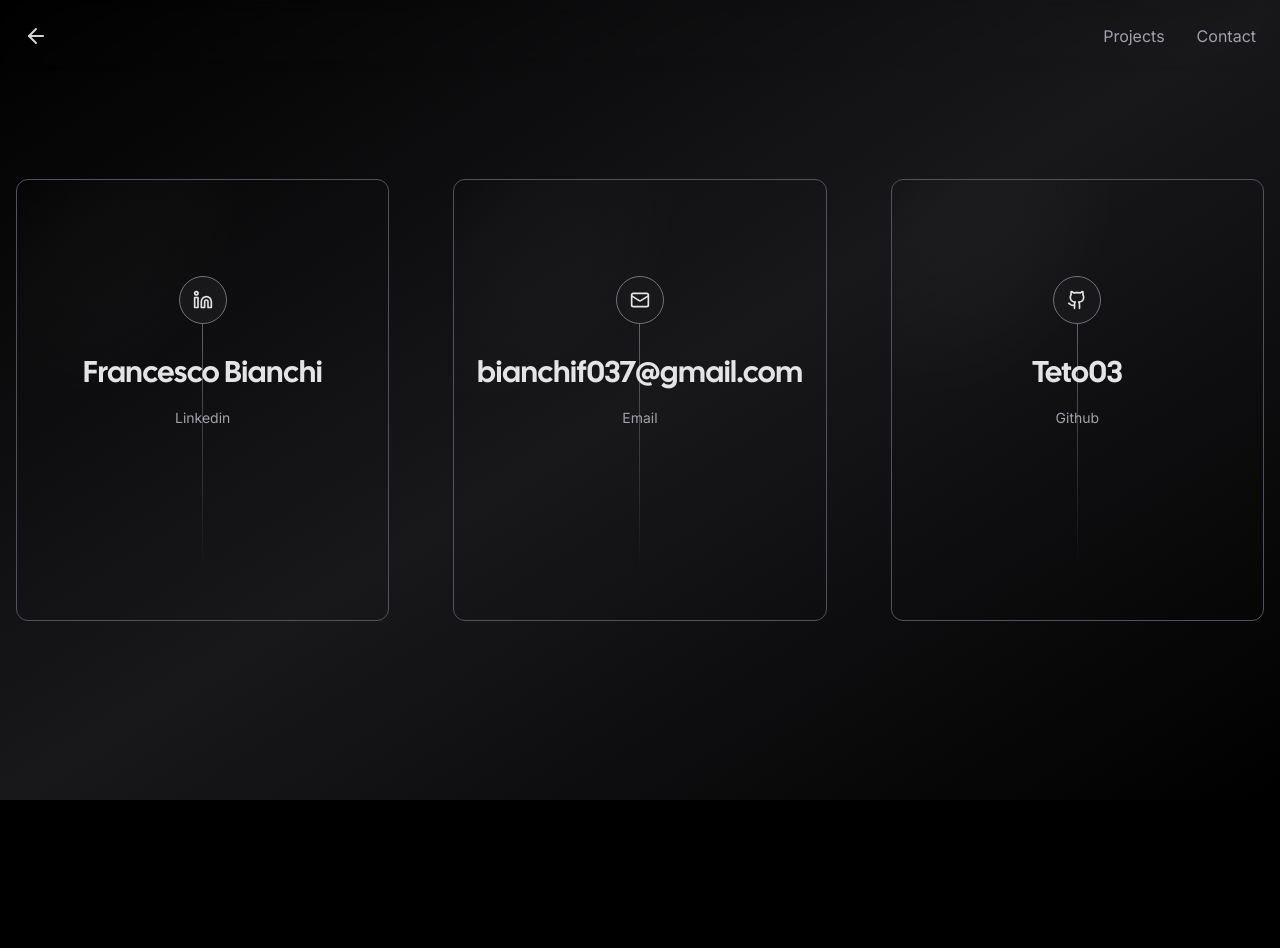
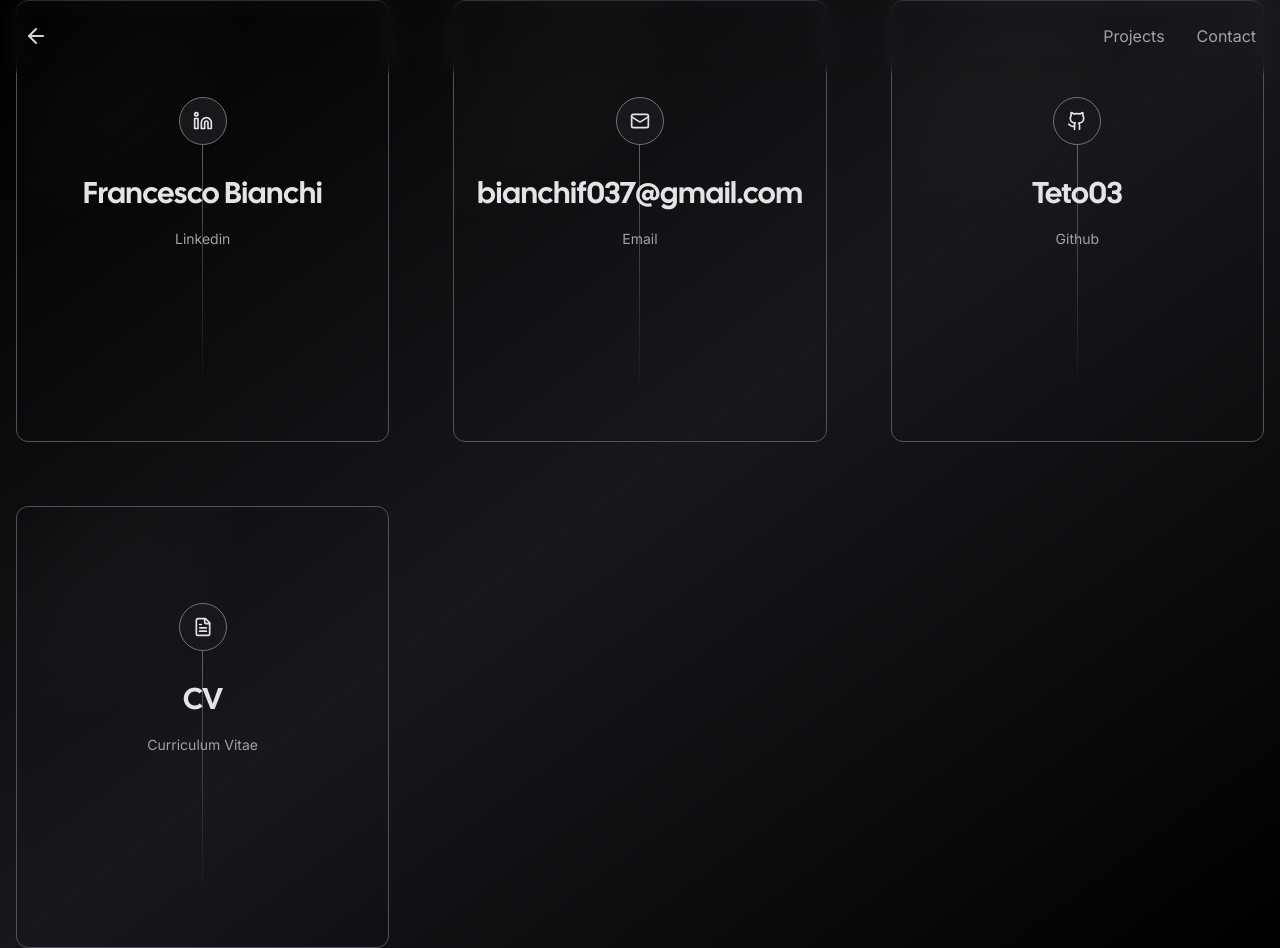
Before and after one commit to Teto03/nexts-portfolio-Website, a Next.js app: page /contact in a window 1280 px wide. Before the commit the page ends 800 px from the top, so only its background shows below. Built offline with nearby package versions, Linux system fonts and the light colour scheme; no server answers; what tailwindcss-debug-screens would draw is missing.

Commit message:
added cv

```diff
--- a/app/contact/page.tsx
+++ b/app/contact/page.tsx
@@ -1,5 +1,5 @@
 "use client";
-import { Github, Mail, Instagram, Linkedin } from "lucide-react";
+import { Github, Mail, Instagram, Linkedin, FileText } from "lucide-react";
 import Link from "next/link";
 import { Navigation } from "../components/nav";
 import { Card } from "../components/card";
@@ -23,6 +23,12 @@ const socials = [
 		label: "Github",
 		handle: "Teto03",
 	},
+	{
+		icon: <FileText size={20} />,
+		href: "/cv.pdf",
+		label: "Curriculum Vitae",
+		handle: "CV",
+	},
 ];
 
 export default function Example() {
@@ -32,7 +38,7 @@ export default function Example() {
 			<div className="container flex items-center justify-center min-h-screen px-4 mx-auto">
 				<div className="grid w-full grid-cols-1 gap-8 mx-auto mt-32 sm:mt-0 sm:grid-cols-3 lg:gap-16">
 					{socials.map((s) => (
-						<Card>
+						<Card key={s.label}>
 							<Link
 								href={s.href}
 								target="_blank"
```
Also changed, not shown: 1 other file (tests, documents, lock files or other folders).
